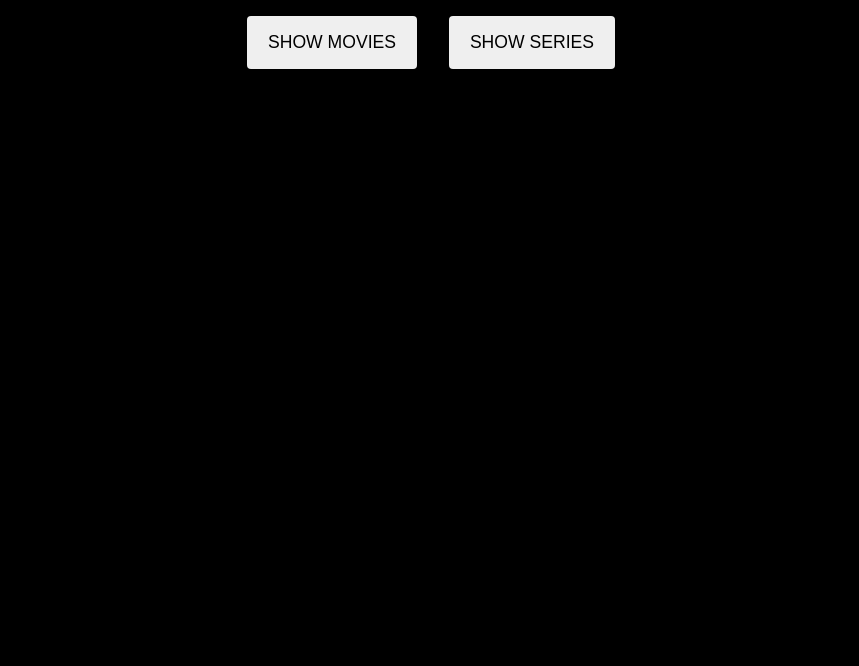
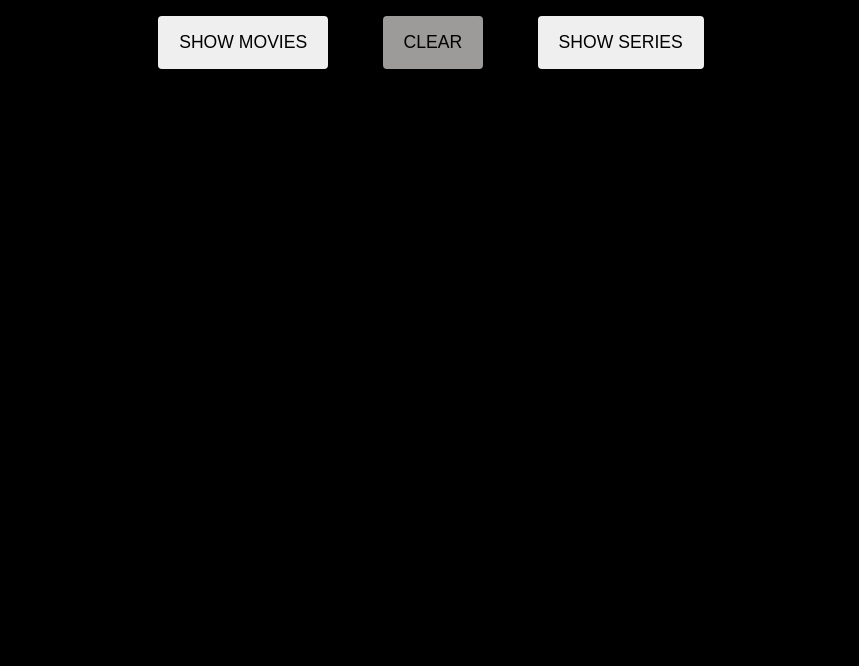
Before and after one commit to elen-oz/hi_js-API_v1, a plain HTML site: page index.html in a window 1280 px wide. Shown: the part 134-800 px from the top of the page, without its empty margins (209-1068 px from the left). Drawn offline with Linux system fonts and the light colour scheme.

Commit message:
feat: add clear button

```diff
--- a/script.js
+++ b/script.js
@@ -1,4 +1,6 @@
 'use strict';
+
+// todo: add clean button
 
 const appEl = document.querySelector('#app');
 const wrapperEl = document.createElement('div');
@@ -24,6 +26,12 @@ const movieBtnEl = document.createElement('button');
 movieBtnEl.classList.add('btn');
 movieBtnEl.textContent = 'Show Movies';
 btnContainerEl.append(movieBtnEl);
+
+const clearBtnEl = document.createElement('button');
+clearBtnEl.classList.add('btn');
+clearBtnEl.classList.add('btn--clear');
+clearBtnEl.textContent = 'Clear';
+btnContainerEl.append(clearBtnEl);
 
 const seriesBtnEl = document.createElement('button');
 seriesBtnEl.classList.add('btn');
@@ -122,28 +130,6 @@ const getData = async (data) => {
   }
 };
 
-// const moviesData = {
-//   url: 'https://imdb-top-100-movies.p.rapidapi.com/',
-//   options: {
-//     method: 'GET',
-//     headers: {
-//       'X-RapidAPI-Key': 'e95c198ddemsh44ab3f49c84f874p1e97fejsn1b270adaf5ec',
-//       'X-RapidAPI-Host': 'imdb-top-100-movies.p.rapidapi.com',
-//     },
-//   },
-// };
-
-// const seriesData = {
-//   url: 'https://imdb-top-100-movies.p.rapidapi.com/series/',
-//   options: {
-//     method: 'GET',
-//     headers: {
-//       'X-RapidAPI-Key': 'e95c198ddemsh44ab3f49c84f874p1e97fejsn1b270adaf5ec',
-//       'X-RapidAPI-Host': 'imdb-top-100-movies.p.rapidapi.com',
-//     },
-//   },
-// };
-
 const seriesData = {
   url: 'https://api.themoviedb.org/3/tv/top_rated?language=en-US&page=1',
   options: {
--- a/styles.css
+++ b/styles.css
@@ -44,7 +44,7 @@ a:hover {
 .btn-container {
   margin: 0 auto;
   padding: 1rem 0;
-  width: 400px;
+  width: 600px;
   display: flex;
   justify-content: center;
   align-items: center;
@@ -58,14 +58,23 @@ a:hover {
   border: none;
   border-radius: 4px;
   padding: 1rem 1.3rem;
+  transition: 0.3s;
 }
 
 .btn:hover {
-  background-color: coral;
+  background-color: #9d9a9a;
 }
 
 .btn:active {
   background-color: goldenrod;
+}
+
+.btn--clear {
+  background-color: #9d9a9a;
+}
+
+.btn--clear:hover {
+  background-color: #d1cdcd;
 }
 
 .card {
```
Also changed, not shown: index.html (+16 -0 lines).
